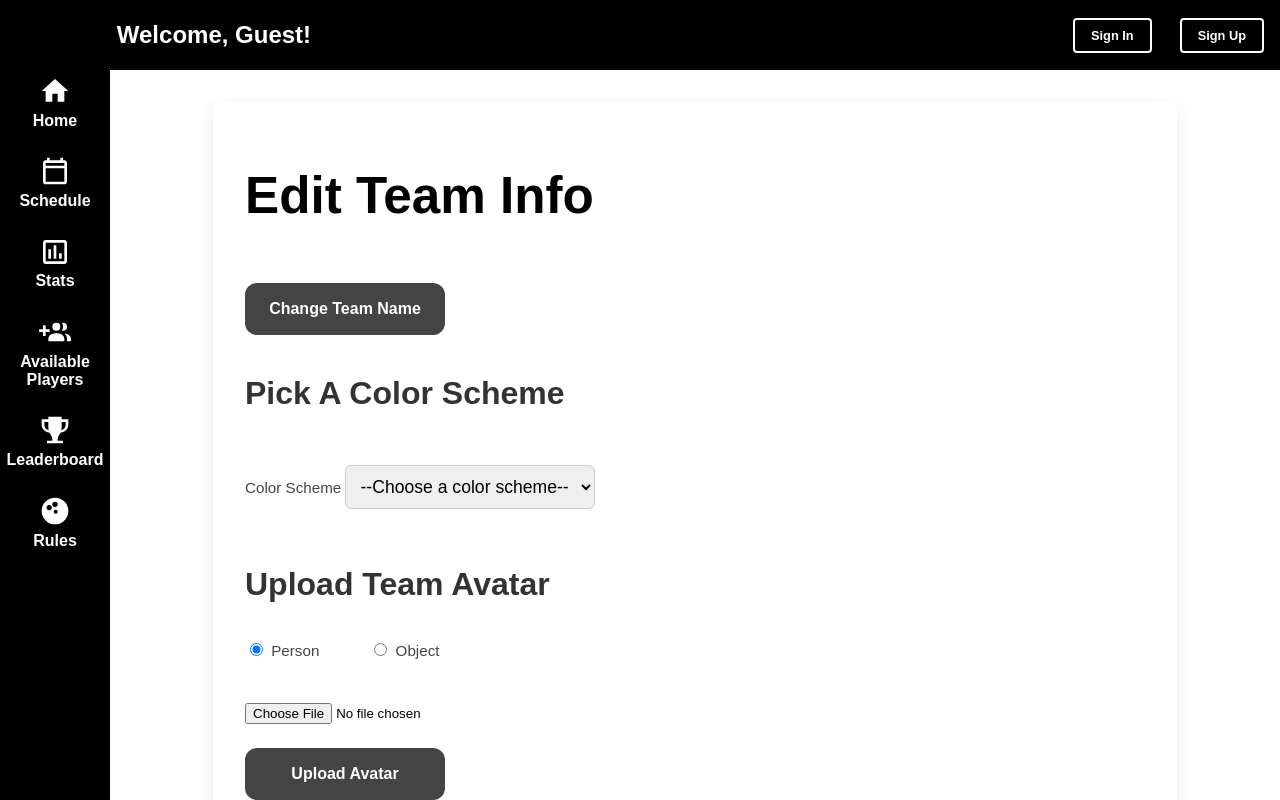
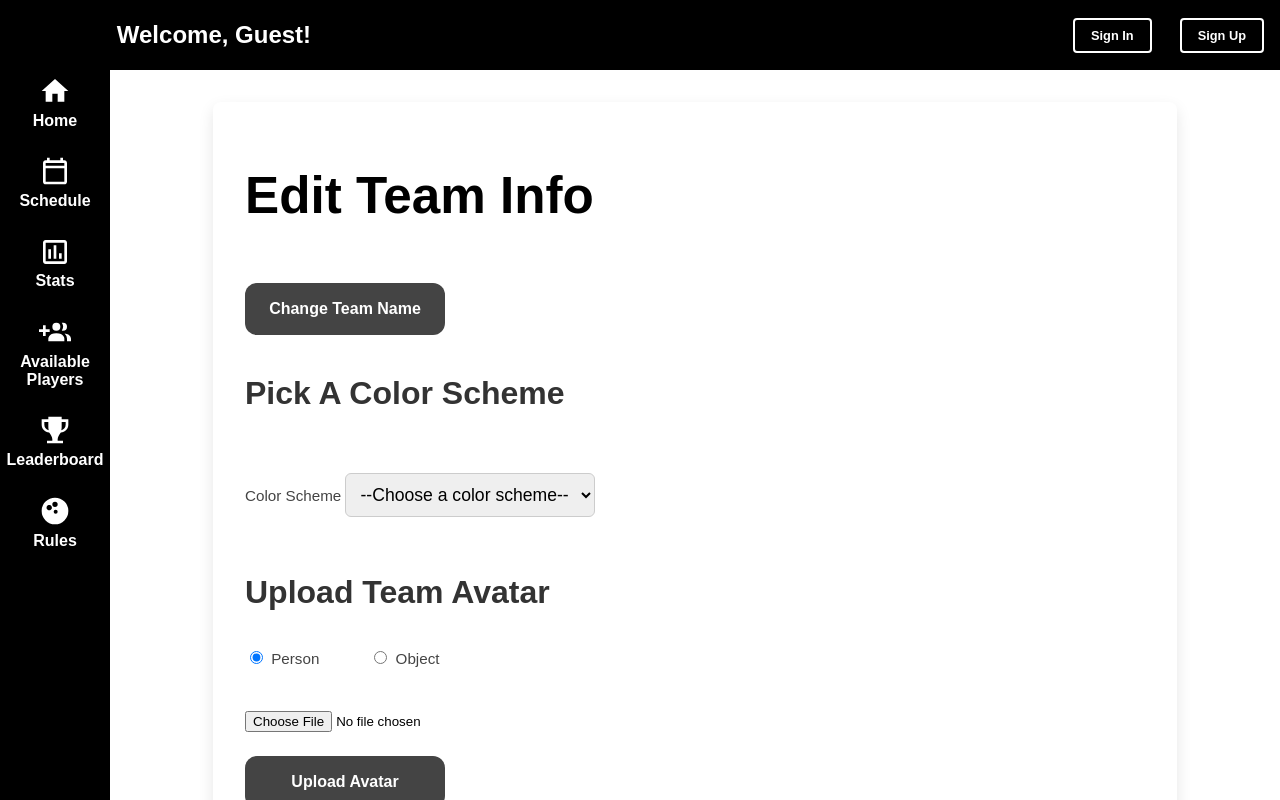
Before and after one commit to bwolfe53144/fantasy_bowling_frontend, a React (Vite) app: page /edit-team in a window 1280 px wide. Built offline with nearby package versions, Linux system fonts and the light colour scheme; no server answers.

Commit message:
Added a small margin-top to the color-select input box

```diff
--- a/src/styles/EditInfo.css
+++ b/src/styles/EditInfo.css
@@ -140,6 +140,7 @@ label {
 
 /* ===== Color input box ===== */
 .color-select {
+  margin-top: .5rem;
   width: 250px;
   padding: 10px;
   font-size: 1.1rem;
```
